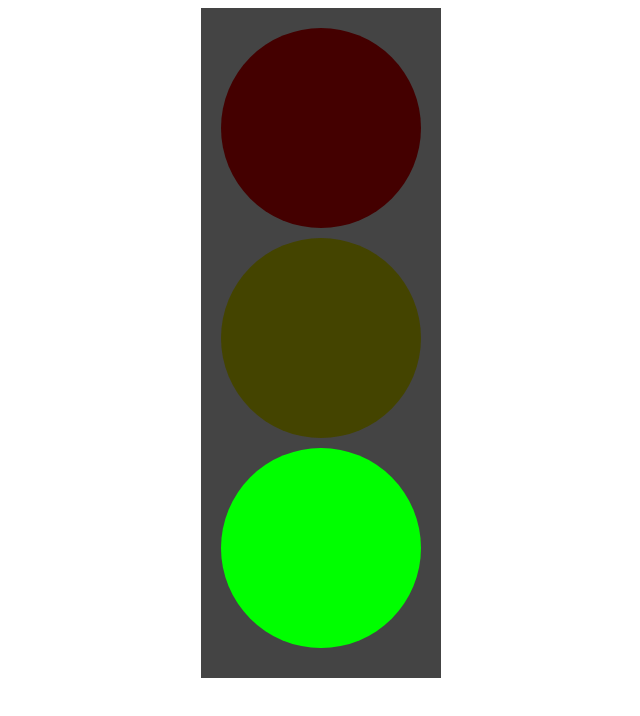
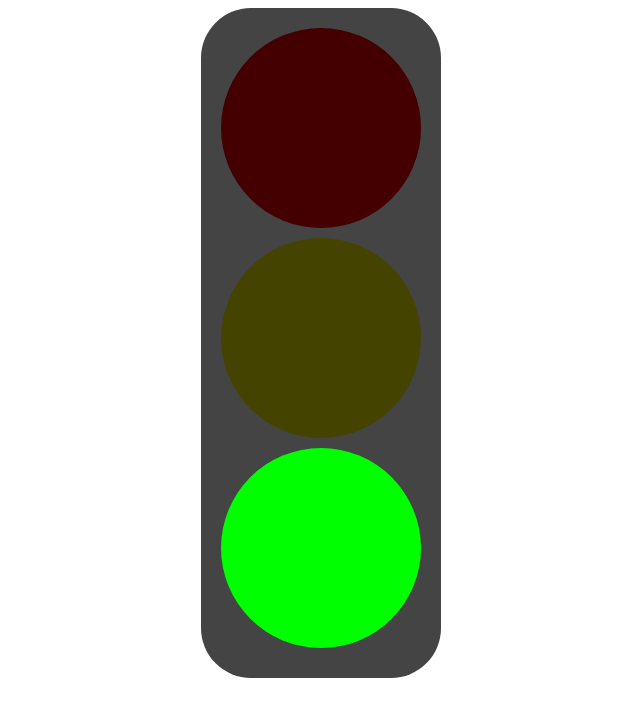
Before and after one commit to m-bayrak/Media-Queries, a plain HTML site: page index.html in a window 1280 px wide. Shown: the whole page, without its empty margins (319-959 px from the left). Drawn offline with Linux system fonts and the light colour scheme.

Commit message:
fixed errors

```diff
--- a/style.css
+++ b/style.css
@@ -1,22 +1,24 @@
 .semaphore {
   padding: 20px;
   background-color: #444;
-  /* border-radius: 50px; */
-  /* width: 30%; */
-  margin: auto;
+  border-radius: 50px;
+  width: 30%;
+  min-width: 100px;
+  max-width: 200px;
+  margin: 0 auto;
 }
 
-@media {
+/* @media {
   .semaphore {
     width: 100px;
   }
 }
 
-@media (min-width: 700px) {
+@media (max-width: 200px) {
   .semaphore {
     width: 200px;
   }
-}
+} */
 
 .light {
   margin-bottom: 5%;
```
